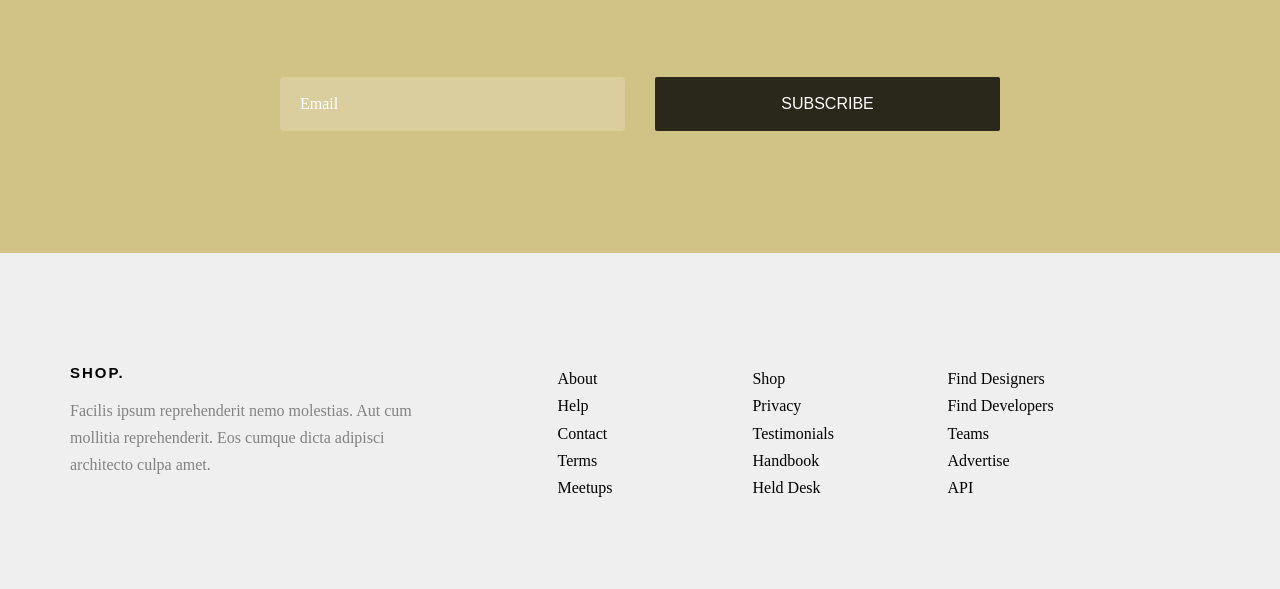
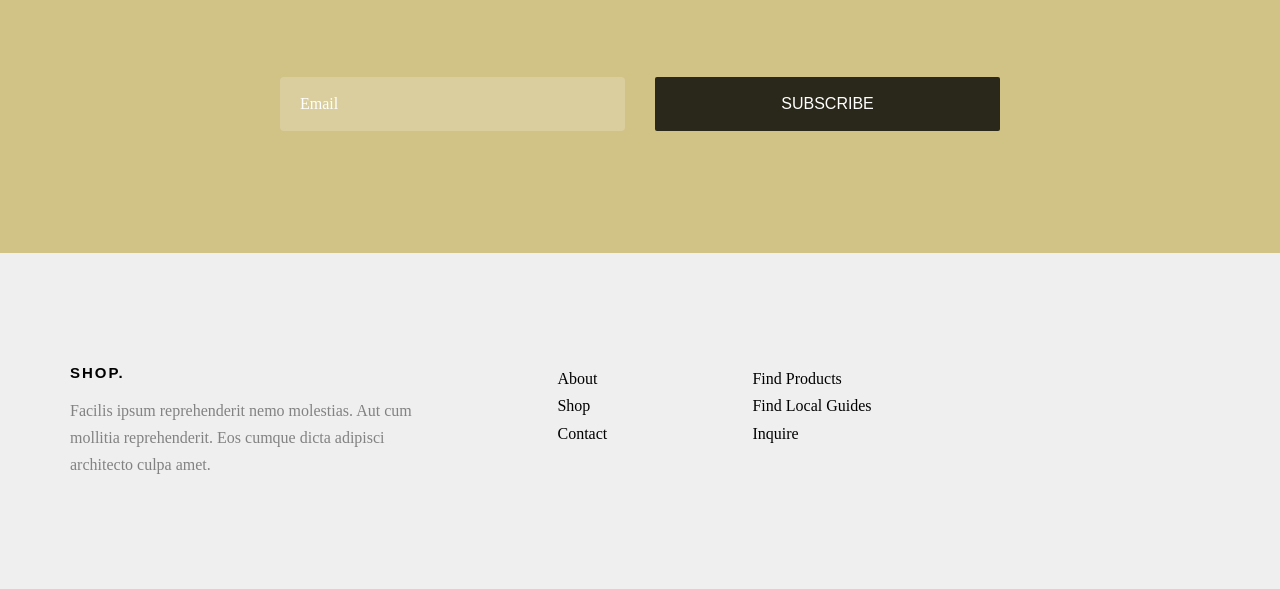
Before and after one commit to Swiish21/Tourism-E-commerce-V2, a plain HTML site: page index.html in a window 1280 px wide. Shown: the part 4379-4968 px from the top of the page. Drawn offline with Linux system fonts and the light colour scheme; files whose address does not match are found by name.

Commit message:
update footer links in index.html to reflect new navigation structure

```diff
--- a/index.html
+++ b/index.html
@@ -452,14 +452,12 @@
 				<div class="col-md-2 col-sm-4 col-xs-6 col-md-push-1">
 					<ul class="fh5co-footer-links">
 						<li><a href="#">About</a></li>
-						<li><a href="#">Help</a></li>
+						<li><a href="#">Shop</a></li>
 						<li><a href="#">Contact</a></li>
-						<li><a href="#">Terms</a></li>
-						<li><a href="#">Meetups</a></li>
 					</ul>
 				</div>
 
-				<div class="col-md-2 col-sm-4 col-xs-6 col-md-push-1">
+				<!-- <div class="col-md-2 col-sm-4 col-xs-6 col-md-push-1">
 					<ul class="fh5co-footer-links">
 						<li><a href="#">Shop</a></li>
 						<li><a href="#">Privacy</a></li>
@@ -467,15 +465,13 @@
 						<li><a href="#">Handbook</a></li>
 						<li><a href="#">Held Desk</a></li>
 					</ul>
-				</div>
+				</div> -->
 
 				<div class="col-md-2 col-sm-4 col-xs-6 col-md-push-1">
 					<ul class="fh5co-footer-links">
-						<li><a href="#">Find Designers</a></li>
-						<li><a href="#">Find Developers</a></li>
-						<li><a href="#">Teams</a></li>
-						<li><a href="#">Advertise</a></li>
-						<li><a href="#">API</a></li>
+						<li><a href="#">Find Products</a></li>
+						<li><a href="#">Find Local Guides</a></li>
+						<li><a href="#">Inquire</a></li>
 					</ul>
 				</div>
 			</div>
```
